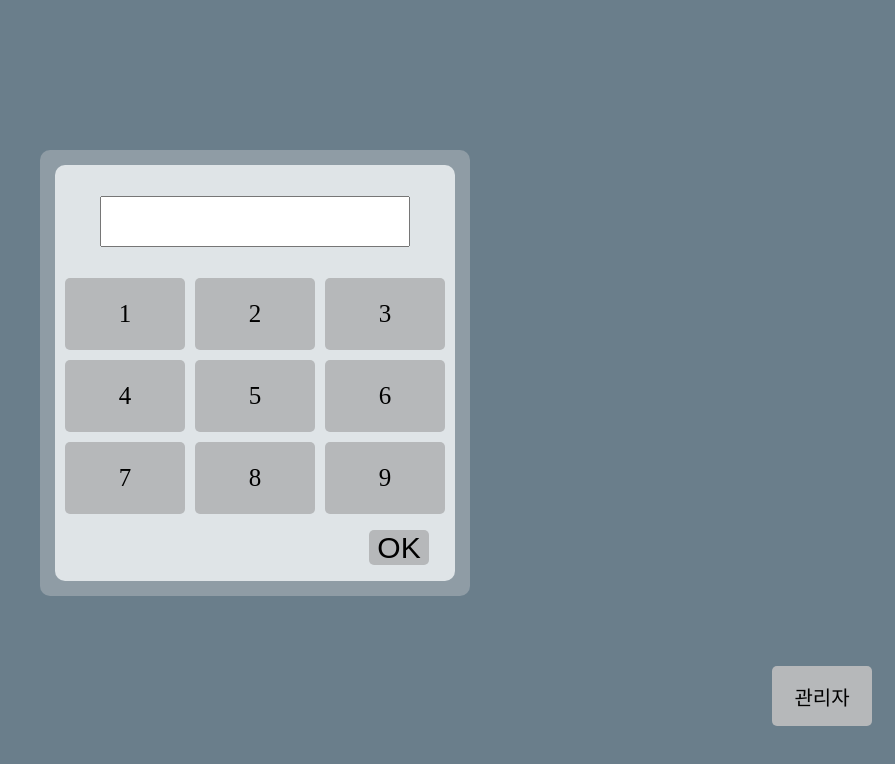
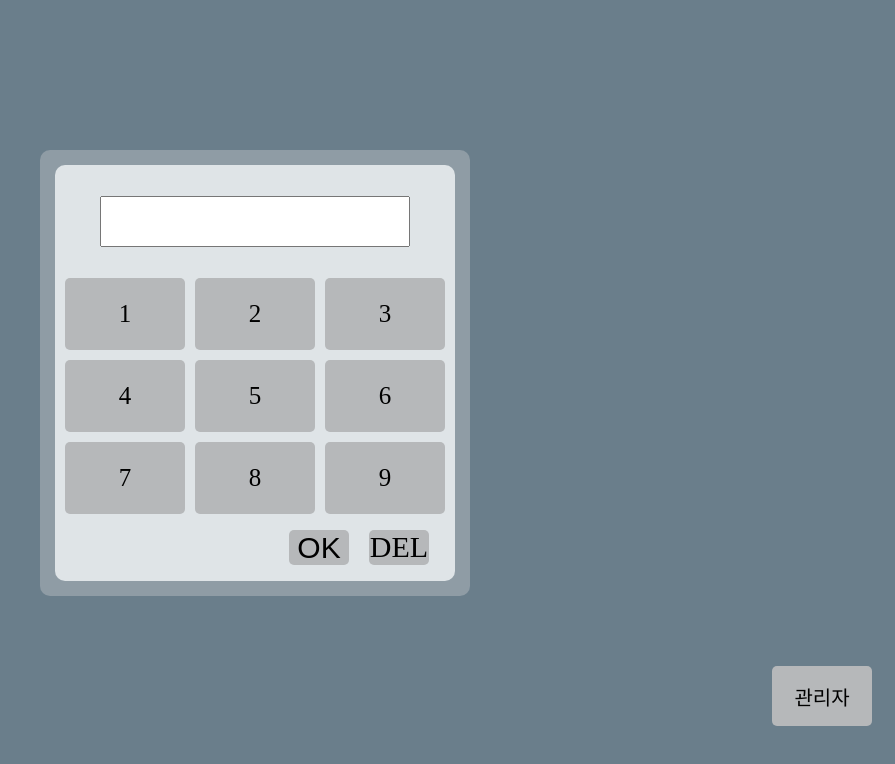
Before and after one commit to D3S-Hackathon-12/D3S_Web, a plain HTML site: page 숫자버튼.html in a window 1280 px wide. Shown: the whole page, without its empty margins (385-1280 px from the left). Drawn offline with nearby package versions, Linux system fonts and the light colour scheme.

Commit message:
Add delete button in 숫자버튼.html

```diff
--- a/button.css
+++ b/button.css
@@ -33,6 +33,18 @@ body {
   height: 70px;
 }
 
+#del {
+  font-size: 30px;
+  background-color: #b6b8ba;
+  height: 35px;
+  width: 60px;
+  border-radius: 5px;
+  border: 0;
+  margin: 5px;
+  float: right;
+  margin-right: 15px;
+}
+
 #submit_button {
   font-size: 30px;
   background-color: #b6b8ba;
@@ -57,7 +69,7 @@ body {
   margin-right: 15px;
 }
 
-#num_table tr:nth-child(2) td:hover, #num_table tr:nth-child(3) td:hover, #num_table tr:nth-child(4) td:hover, #admin_button:hover, #submit_button:hover {
+#num_table tr:nth-child(2) td:hover, #num_table tr:nth-child(3) td:hover, #num_table tr:nth-child(4) td:hover, #admin_button:hover, #submit_button:hover, #del:hover {
   background-color: #989999;
   font-weight: bold;
 }
--- a/button.js
+++ b/button.js
@@ -33,3 +33,9 @@ $('#btn8').on("click", function () {
 $('#btn9').on("click", function () {
   $('#number').attr('value', $('#number').attr('value') + '9');
 });
+
+$('#del').on('click', function () {
+  console.log($('#number').attr('value').length);
+
+  $('#number').attr('value', $('#number').attr('value').substring(0, $('#number').attr('value').length - 1));
+})
--- a/숫자버튼.html
+++ b/숫자버튼.html
@@ -7,7 +7,7 @@
   </head>
   <body>
     <div id="card">
-      <form method="post">
+      <form method="get">
         <table id="num_table" cellspacing="10px">
           <tr>
             <td colspan="3"><input type="text" id="number" name="number" value="" readonly></td>
@@ -28,7 +28,7 @@
             <td id="btn9">9</td>
           </tr>
           <tr>
-            <td colspan="3"><input type="submit" value="OK" id="submit_button"></td>
+            <td colspan="3"><div id="del">DEL</div><input type="submit" value="OK" id="submit_button"></td>
           </tr>
         </table>
       </form>
```
